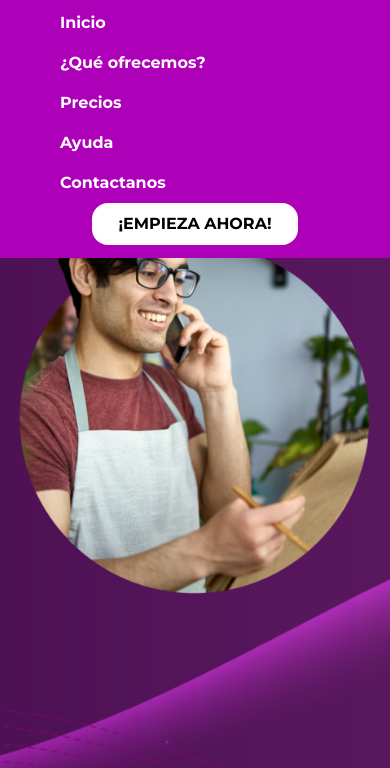
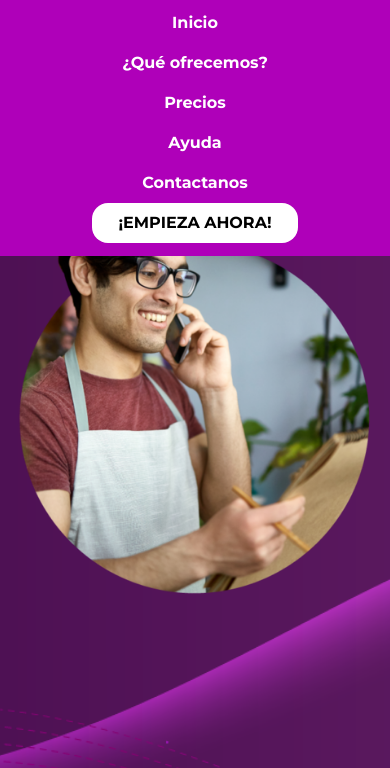
Before and after one commit to pcosin/kulko, a plain HTML site: page index.html in a window 390 px wide. Both pictures are taken after a click on the button "Toggle navigation". Shown: the part 66-834 px from the top of the page. Drawn offline with nearby package versions, Linux system fonts and the light colour scheme; a script that the page names is missing.

Commit message:
menu responsive center

```diff
--- a/css/main.css
+++ b/css/main.css
@@ -43,6 +43,10 @@ img {
 .navbar-nav {
   flex: 1;
 }
+
+.navbar .navbar-collapse {
+    text-align: center;
+  }
 
 .white-img {
   filter: invert(1);
@@ -264,6 +268,7 @@ img {
   }
 }
 
+
 @media (max-width: 768px) {
   .boxText {
     position: absolute;
@@ -293,7 +298,7 @@ img {
 }
 
 .smaller {
-    font-size: .7rem;
+    font-size: .85rem;
 }
 
 }
--- a/index.html
+++ b/index.html
@@ -30,7 +30,7 @@
               <a class="nav-link  fs-6 text-white fw-bolder mx-3" href="#precios">Precios</a>
               <a class="nav-link fs-6 text-white fw-bolder mx-3" href="#ayuda">Ayuda</a>
               <a class="nav-link fs-6 text-white fw-bolder mx-3" href="#contacto">Contactanos</a>
-              <a class="nav-link mx-5 btn btn-ligth round-button fw-bolder mx-4" href="https://kulko.app/app" target="_blank" >¡EMPIEZA
+              <a class="nav-link mx-5 round-button fw-bolder mx-4" href="https://kulko.app/app" target="_blank" >¡EMPIEZA
                 AHORA!</a>
 
 
```
